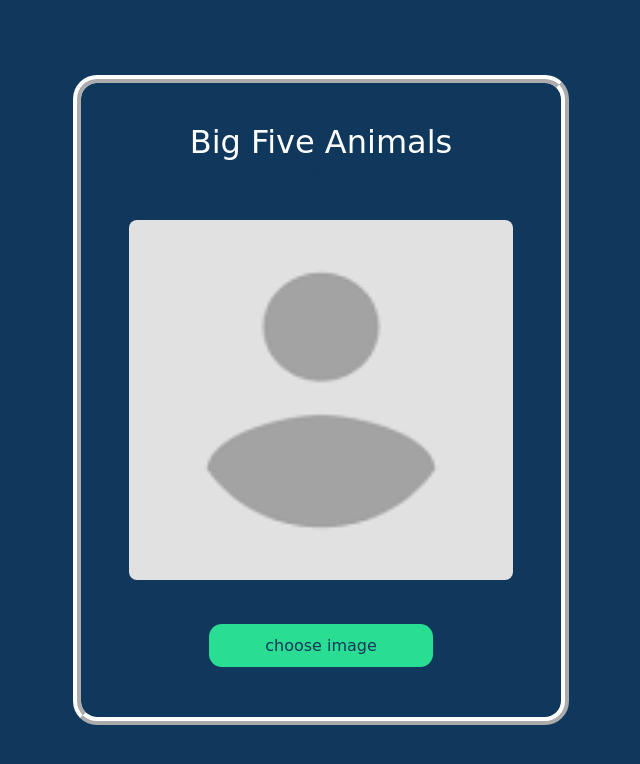
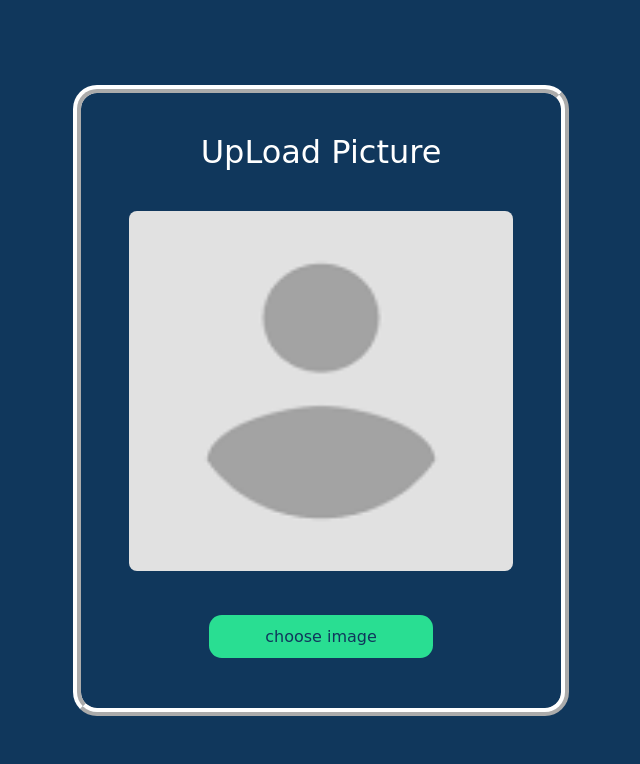
Before and after one commit to philisophiliso524-ITvarsity/UploadPhoto, a plain HTML site: page index.html in a window 1280 px wide. Shown: the whole page, without its empty margins (319-959 px from the left). Drawn offline with Linux system fonts and the light colour scheme.

Commit message:
added file

```diff
--- a/index.html
+++ b/index.html
@@ -8,8 +8,8 @@
 <body>
     <div class="upload">
         <div class="photo">
-            <h1>Big Five Animals</h1>
-            <p>Big 5</p>
+            <h1>UpLoad Picture</h1>
+            <p></p>
             <img src="image/profile.png" id="profile-pic">
             <label for="input-file">choose image</label>
             <input type="file" accept="image/jpeg, image/png, image/jpg" id="input-file">
```
